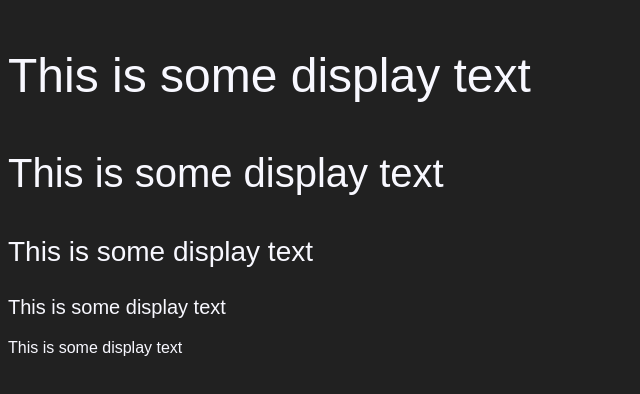
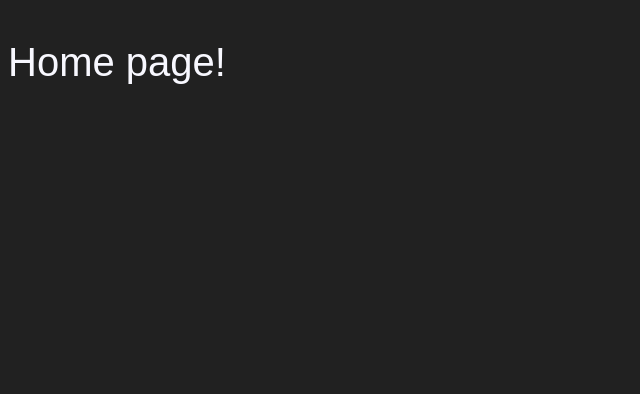
Before and after one commit to PillowGit/pil.cat, a SvelteKit app: page / in a window 1280 px wide. Shown: the top 394 px of the page, without its empty margins (0-640 px from the left). Built offline with nearby package versions, Linux system fonts and the light colour scheme.

Commit message:
Setting things up

```diff
--- a/src/routes/+page.svelte
+++ b/src/routes/+page.svelte
@@ -1,5 +1,2 @@
-<p class="title-text">This is some display text</p>
-<p class="xl-text">This is some display text</p>
-<p class="large-text">This is some display text</p>
-<p class="small-text">This is some display text</p>
-<p class="xs-text">This is some display text</p>
+
+<p class="xl-text">Home page!</p>
```
Also changed, not shown: src/routes/font-sizes/+page.svelte (added, +8 -0 lines).
